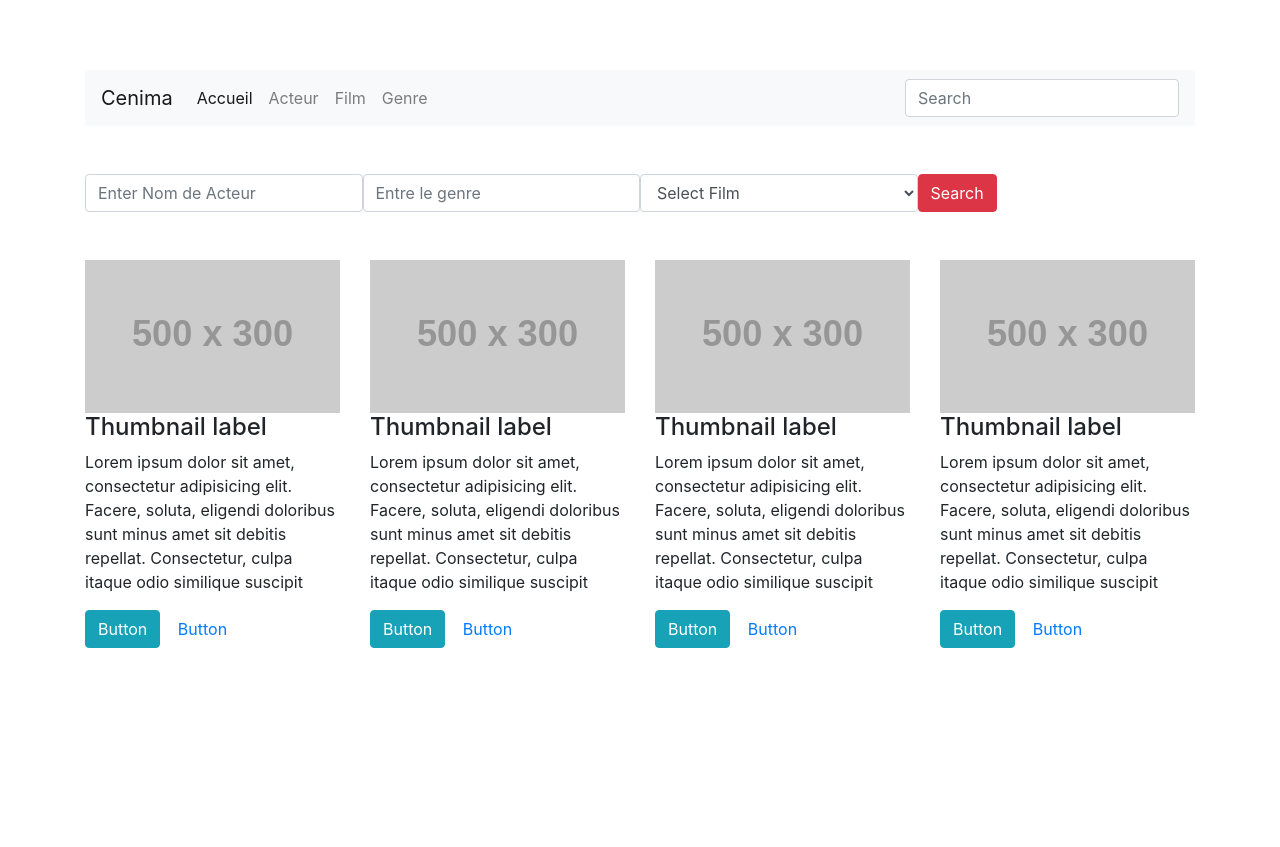
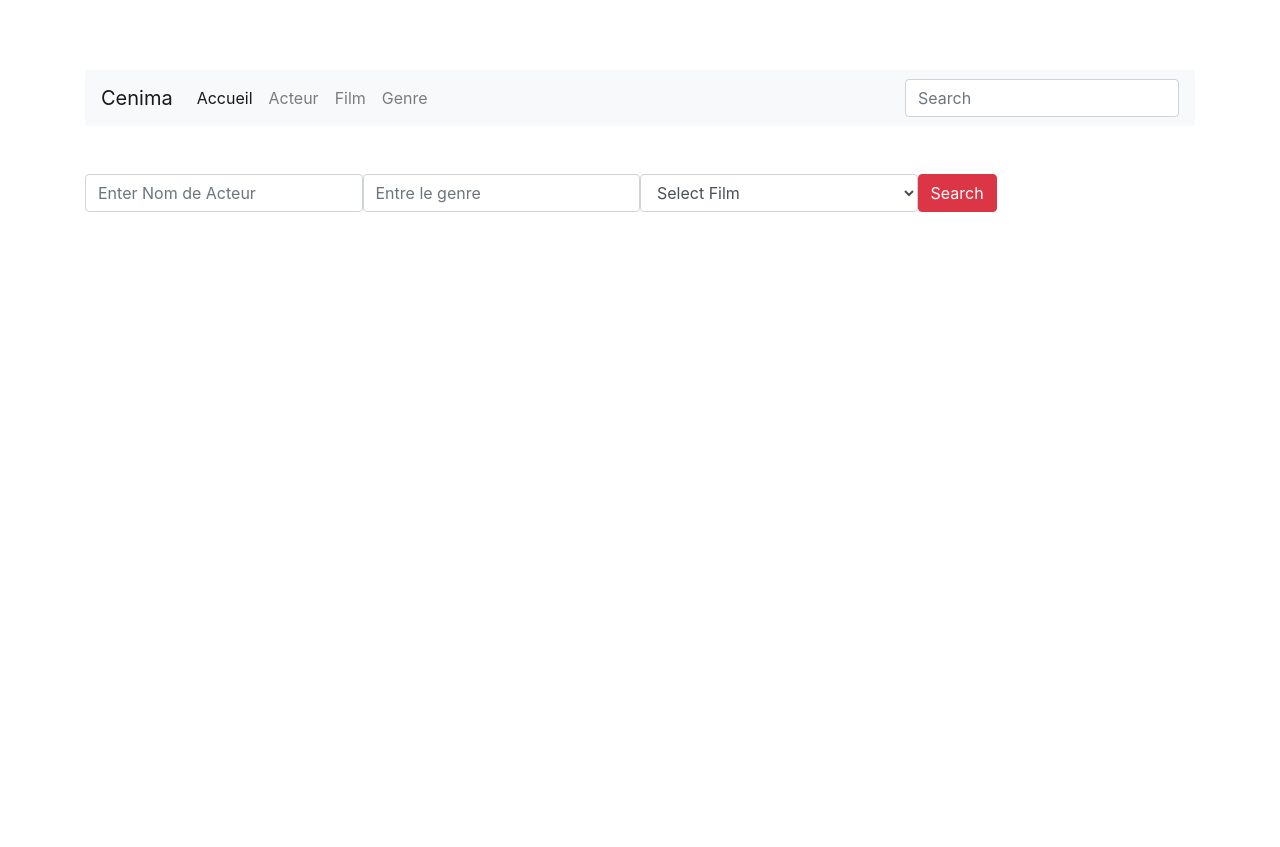
Before and after one commit to youbirox/cenima, a Symfony app: template templates/home.html.twig in a window 1280 px wide. Shown: the top 847 px of the page. Run offline with Twig, Linux system fonts and the light colour scheme; the template is opened without the code that fills it, so the values that code supplies are empty; grey boxes labelled with a size stand in for pictures from a placeholder-image service; some libraries are stand-ins or nearby versions.

Commit message:
3eme commit

```diff
--- a/templates/admin/film.html.twig
+++ b/templates/admin/film.html.twig
@@ -138,7 +138,7 @@ $(document).ready(function() {
                 <td>{{ F.ageMinimal }}</td>
                 <td>{{ F.genre.nom|default('Noting') }}</td>
                 <td><a href="{{ path('acteurEdit',{'id':F.id}) }}"><i class="fa fa-edit" style="font-size:26px"></i></a>
-                <a href="{{ path('acteurDel',{'id':F.id}) }}"><i style="font-size:26px;color:red" class='material-icons'>delete</i></a>
+                <a href="{{ path('filmDel',{'id':F.id}) }}"><i style="font-size:26px;color:red" class='material-icons'>delete</i></a>
                 </td>
             </tr>
               {% endfor %}
--- a/templates/home.html.twig
+++ b/templates/home.html.twig
@@ -91,50 +91,22 @@
 </section>
 <br><br>
 <div class="row">
-
-        <div class="col-xs-18 col-sm-6 col-md-3">
+        {% for F in AllFilm %}
+<div class="col-xs-18 col-sm-6 col-md-3">
           <div class="thumbnail">
             <img src="http://placehold.it/500x300" alt="">
               <div class="caption">
-                <h4>Thumbnail label</h4>
-                <p>Lorem ipsum dolor sit amet, consectetur adipisicing elit. Facere, soluta, eligendi doloribus sunt minus amet sit debitis repellat. Consectetur, culpa itaque odio similique suscipit</p>
-                <p><a href="#" class="btn btn-info btn-xs" role="button">Button</a> <a href="#" class="btn btn-default btn-xs" role="button">Button</a></p>
+                <h4>{{F.titre}}</h4>
+                <i class="fa fa-calendar" aria-hidden="true"><span style="font-size: 12px;font-weight: 900;">{{F.dateSortie|date('Y-m-d')}}</span></i><i style="position: relative;left: 109px;" class="fa fa-clock-o" aria-hidden="true"><span style="font-size: 12px;font-weight: 900;">{{F.duree}}h</span></i>
+                <p>Lorem ipsum dolor sit amet, consectetur culpa itaque odio similique suscipit</p>
+                <p><a href="{{path('homeEdit',{'id':F.id})}}" class="btn btn-info btn-xs" role="button">Voir Plus</a> </p>
             </div>
           </div>
         </div>
+        {% endfor %}
 
-        <div class="col-xs-18 col-sm-6 col-md-3">
-          <div class="thumbnail">
-            <img src="http://placehold.it/500x300" alt="">
-              <div class="caption">
-                <h4>Thumbnail label</h4>
-                <p>Lorem ipsum dolor sit amet, consectetur adipisicing elit. Facere, soluta, eligendi doloribus sunt minus amet sit debitis repellat. Consectetur, culpa itaque odio similique suscipit</p>
-                <p><a href="#" class="btn btn-info btn-xs" role="button">Button</a> <a href="#" class="btn btn-default btn-xs" role="button">Button</a></p>
-            </div>
-          </div>
-        </div>
 
-        <div class="col-xs-18 col-sm-6 col-md-3">
-          <div class="thumbnail">
-            <img src="http://placehold.it/500x300" alt="">
-              <div class="caption">
-                <h4>Thumbnail label</h4>
-                <p>Lorem ipsum dolor sit amet, consectetur adipisicing elit. Facere, soluta, eligendi doloribus sunt minus amet sit debitis repellat. Consectetur, culpa itaque odio similique suscipit</p>
-                <p><a href="#" class="btn btn-info btn-xs" role="button">Button</a> <a href="#" class="btn btn-default btn-xs" role="button">Button</a></p>
-            </div>
-          </div>
-        </div>
 
-        <div class="col-xs-18 col-sm-6 col-md-3">
-          <div class="thumbnail">
-            <img src="http://placehold.it/500x300" alt="">
-              <div class="caption">
-                <h4>Thumbnail label</h4>
-                <p>Lorem ipsum dolor sit amet, consectetur adipisicing elit. Facere, soluta, eligendi doloribus sunt minus amet sit debitis repellat. Consectetur, culpa itaque odio similique suscipit</p>
-                <p><a href="#" class="btn btn-info btn-xs" role="button">Button</a> <a href="#" class="btn btn-default btn-xs" role="button">Button</a></p>
-            </div>
-          </div>
-        </div>
 
       </div><!-- End row -->
 
```
Also changed, not shown: src/Controller/AdminController.php (+29 -1 lines), templates/homeEdit.html.twig (added).
